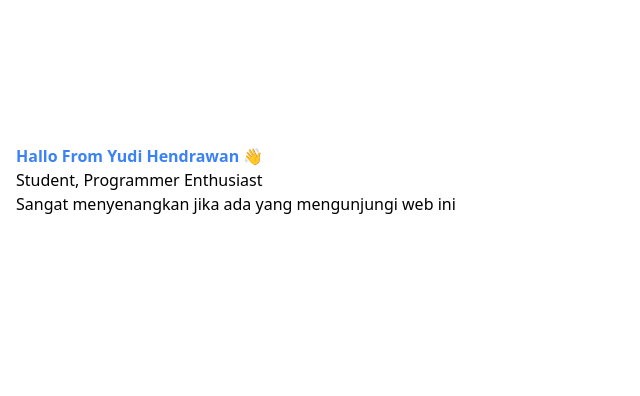
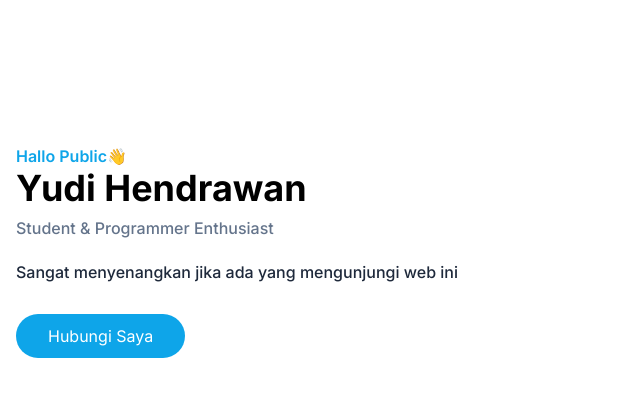
Before and after one commit to yudihendrawan/portfolio, a website: page public/index.html in a window 1280 px wide. Shown: the whole page, without its empty margins (0-640 px from the left). Drawn offline with Linux system fonts and the light colour scheme.

Commit message:
Add: setup project and add content index.html

```diff
--- a/package.json
+++ b/package.json
@@ -1,4 +1,8 @@
 {
+  "scripts": {
+    "dev": "npx tailwindcss -i ./src/input.css -o ./public/assets/style/style.css --watch",
+    "test": "echo \"Error: no test specified\" && exit 1"
+  },
   "devDependencies": {
     "-": "^0.0.1",
     "autoprefixer": "^10.4.11",
--- a/public/index.html
+++ b/public/index.html
@@ -5,17 +5,21 @@
      <meta http-equiv="X-UA-Compatible" content="IE=edge">
      <meta name="viewport" content="width=device-width, initial-scale=1.0">
      <link rel="stylesheet" href="assets/style/style.css">
-     <title>Yudi Hendrawan</title>
+     <link rel="preconnect" href="https://fonts.googleapis.com">
+<link rel="preconnect" href="https://fonts.gstatic.com" crossorigin>
+<link href="https://fonts.googleapis.com/css2?family=Inter:wght@300;400;500;600;700;800&display=swap" rel="stylesheet">
+<title>Yudi Hendrawan</title>
 </head>
-<body>
+<body class="font-inter">
      <!-- Hero section start -->
     <section id="home" class="pt-36">
      <div class="container">
           <div class="flex flex-wrap">
                <div class="w-full self-center px-4">
-                    <h1 class="text-base font-semibold text-blue-500">Hallo From Yudi Hendrawan 👋 </h1>
-                    <h2>Student, Programmer Enthusiast</h2>
-                    <p>Sangat menyenangkan jika ada yang mengunjungi web ini</p>
+                    <h1 class="text-base font-semibold text-primary">Hallo Public👋  <span class="font-bold text-black text-4xl block"> Yudi Hendrawan</span> </h1>
+                    <h2 class="font-medium text-slate-500 mt-2">Student & Programmer Enthusiast</h2>
+                    <p class="font-medium text-slate-800 mt-5 mb-10">Sangat menyenangkan jika ada yang mengunjungi web ini</p>
+                    <a href="#" class="text-base py-3 px-8 bg-primary rounded-full text-white hover:shadow-lg hover:opacity-80 transition duration-300 ease-in-out  ">Hubungi Saya</a>
                </div>
           </div>
      </div>
--- a/tailwind.config.js
+++ b/tailwind.config.js
@@ -2,7 +2,15 @@
 module.exports = {
   content: ['./public/**/*.{html,js,php}'],
   theme: {
-    extend: {},
+    extend: {
+      colors:
+      {
+        primary : '#0ea5e9',
+      },
+      fontFamily:{
+        inter : ['Inter'],
+      },
+    },
   },
   plugins: [],
 }
```
Also changed, not shown: public/assets/style/style.css.
